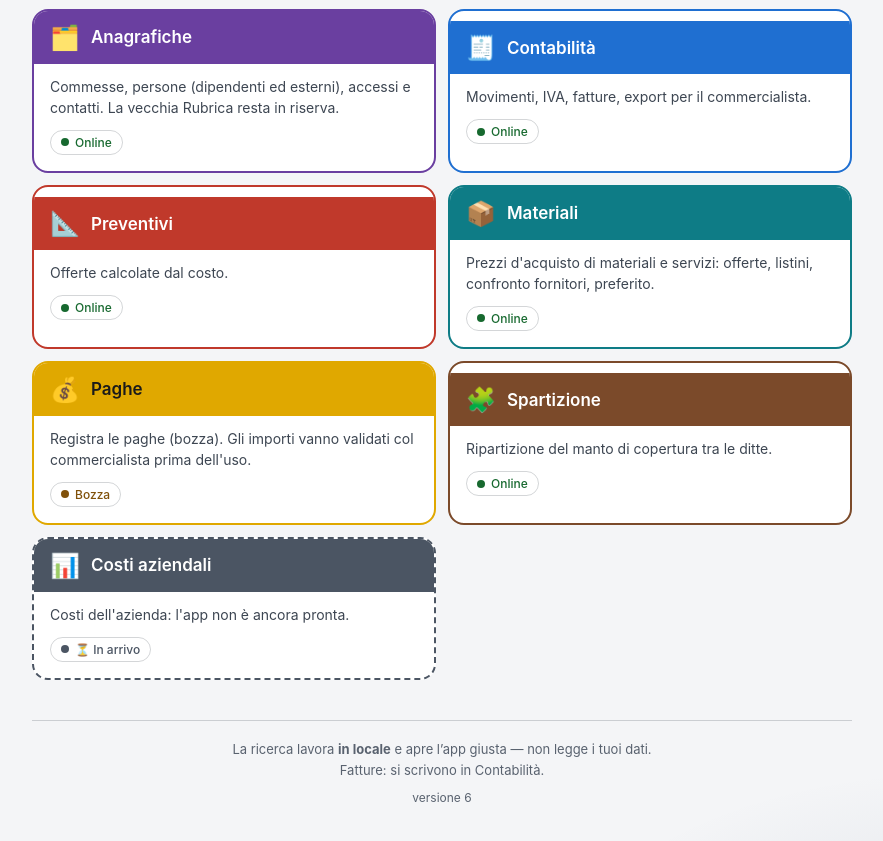
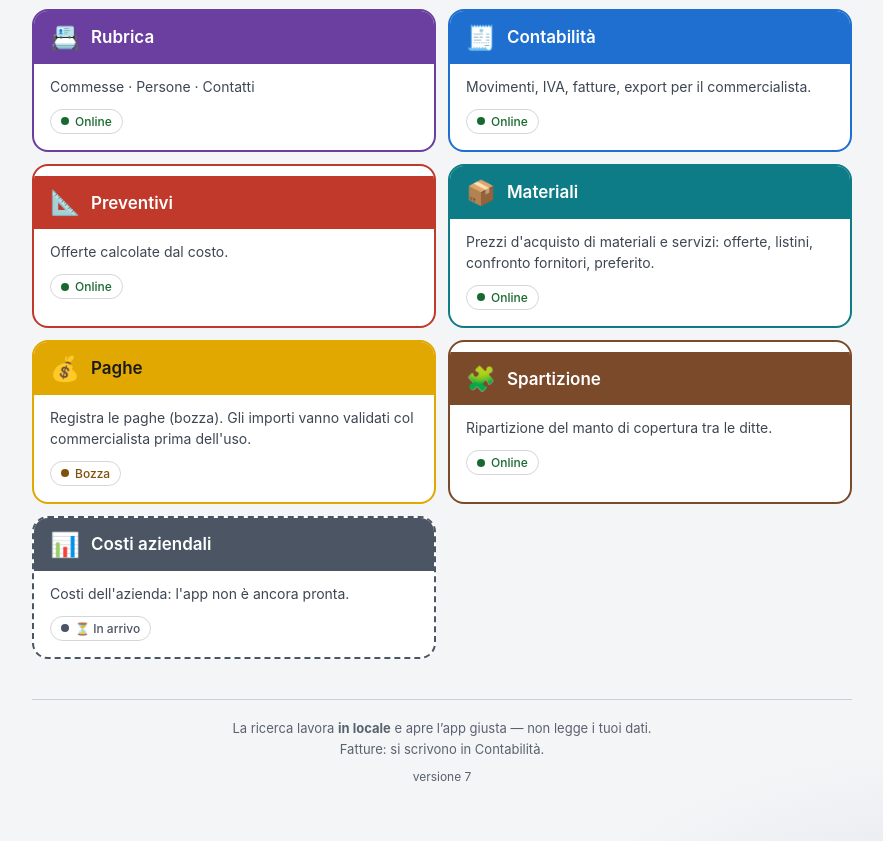
Before and after one commit to Carpenteria-Ticinese/CT-hub, a plain HTML site: page index.html in a window 1280 px wide. Shown: the part 551-1392 px from the top of the page, without its empty margins (198-1081 px from the left). Drawn offline with Linux system fonts and the light colour scheme.

Commit message:
Hub v7: card Rubrica (Commesse · Persone · Contatti)
Co-Authored-By: Claude Opus 5.5 <noreply@anthropic.com>

```diff
--- a/index.html
+++ b/index.html
@@ -13,9 +13,9 @@
 (function(){var t="light";try{var v=localStorage.getItem("ct_hub_theme");if(v==="grafite"||v==="scuro")t="dark";}catch(e){}
 document.documentElement.setAttribute("data-theme",t);})();
 </script>
-<link rel="manifest" href="manifest.json?v=6" />
-<link rel="icon" type="image/png" sizes="32x32" href="icone/icona-32.png?v=6" />
-<link rel="apple-touch-icon" href="icone/icona-180.png?v=6" />
+<link rel="manifest" href="manifest.json?v=7" />
+<link rel="icon" type="image/png" sizes="32x32" href="icone/icona-32.png?v=7" />
+<link rel="apple-touch-icon" href="icone/icona-180.png?v=7" />
 <style>
 /* =========================================================================
    HUB — pagina che apre tutte le app
@@ -201,8 +201,8 @@ body{
       ]
     },
     {
-      id:"rubrica", emoji:"🗂️", name:"Anagrafiche", color:"#6a3fa0", old:"rubrica ct rubrica",
-      desc:"Commesse, persone (dipendenti ed esterni), accessi e contatti. La vecchia Rubrica resta in riserva.",
+      id:"rubrica", emoji:"📇", name:"Rubrica", color:"#6a3fa0", old:"anagrafiche anagrafica rubrica ct rubrica",
+      desc:"Commesse · Persone · Contatti",
       url:"https://carpenteria-ticinese.github.io/CT-rubrica/",
       status:"ok", statusLabel:"Online",
       actions:[
@@ -308,7 +308,7 @@ body{
   <div class="foot">
     La ricerca lavora <b>in locale</b> e apre l’app giusta — non legge i tuoi dati.<br>
     Fatture: si scrivono in Contabilità.
-    <span class="ver">versione 6</span>
+    <span class="ver">versione 7</span>
   </div>
 
 </div>
@@ -514,6 +514,6 @@ APPS.forEach(a=>{
 
 if(!("ontouchstart" in window)) $("q").focus();
 </script>
-<script src="aggiorna.js?v=6" data-versione="6"></script>
+<script src="aggiorna.js?v=7" data-versione="7"></script>
 </body>
 </html>
--- a/versione.json
+++ b/versione.json
@@ -1 +1 @@
-{"versione":6}
+{"versione":7}
```
